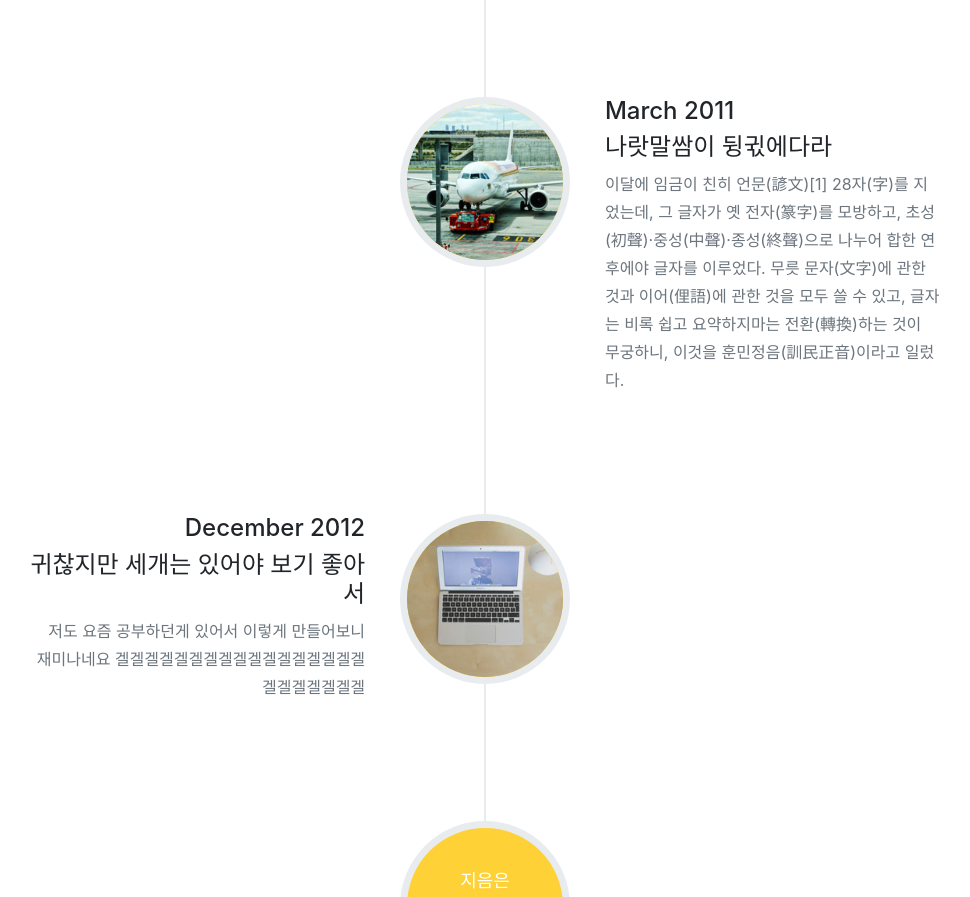
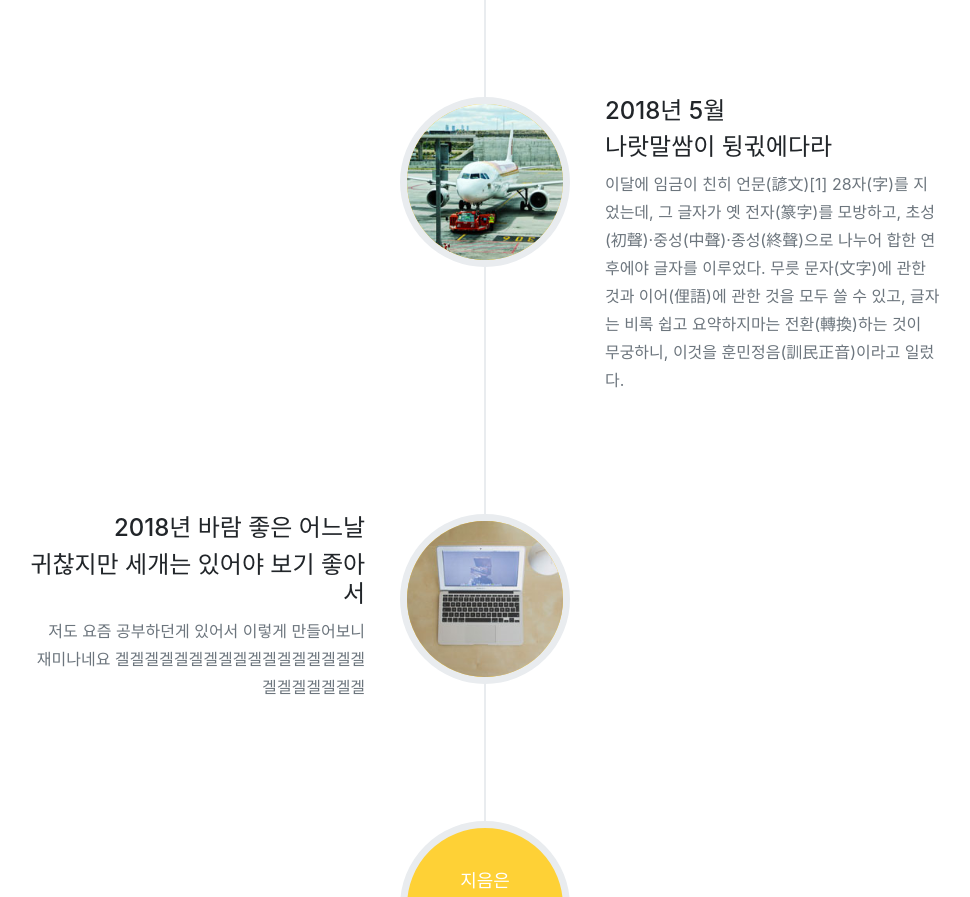
Before and after one commit to keyvalue0084/musicalWebPage, a website with bundled scripts: page index.html in a window 1280 px wide. Shown: the part 2753-3650 px from the top of the page, without its empty margins (155-1125 px from the left). Built offline with nearby package versions, Linux system fonts and the light colour scheme; files whose address does not match are found by name; a web font is replaced by a local one.

Commit message:
매무리

```diff
--- a/index.html
+++ b/index.html
@@ -197,7 +197,7 @@
                 </div>
                 <div class="timeline-panel">
                   <div class="timeline-heading">
-                    <h4>March 2011</h4>
+                    <h4>2018년 5월</h4>
                     <h4 class="subheading">나랏말쌈이 뒹귃에다라</h4>
                   </div>
                   <div class="timeline-body">
@@ -211,7 +211,7 @@
                 </div>
                 <div class="timeline-panel">
                   <div class="timeline-heading">
-                    <h4>December 2012</h4>
+                    <h4>2018년 바람 좋은 어느날</h4>
                     <h4 class="subheading">귀찮지만 세개는 있어야 보기 좋아서</h4>
                   </div>
                   <div class="timeline-body">
```
Also changed, not shown: img/team/1.jpg, img/team/222.jpg (deleted), img/team/33.jpg (deleted).
